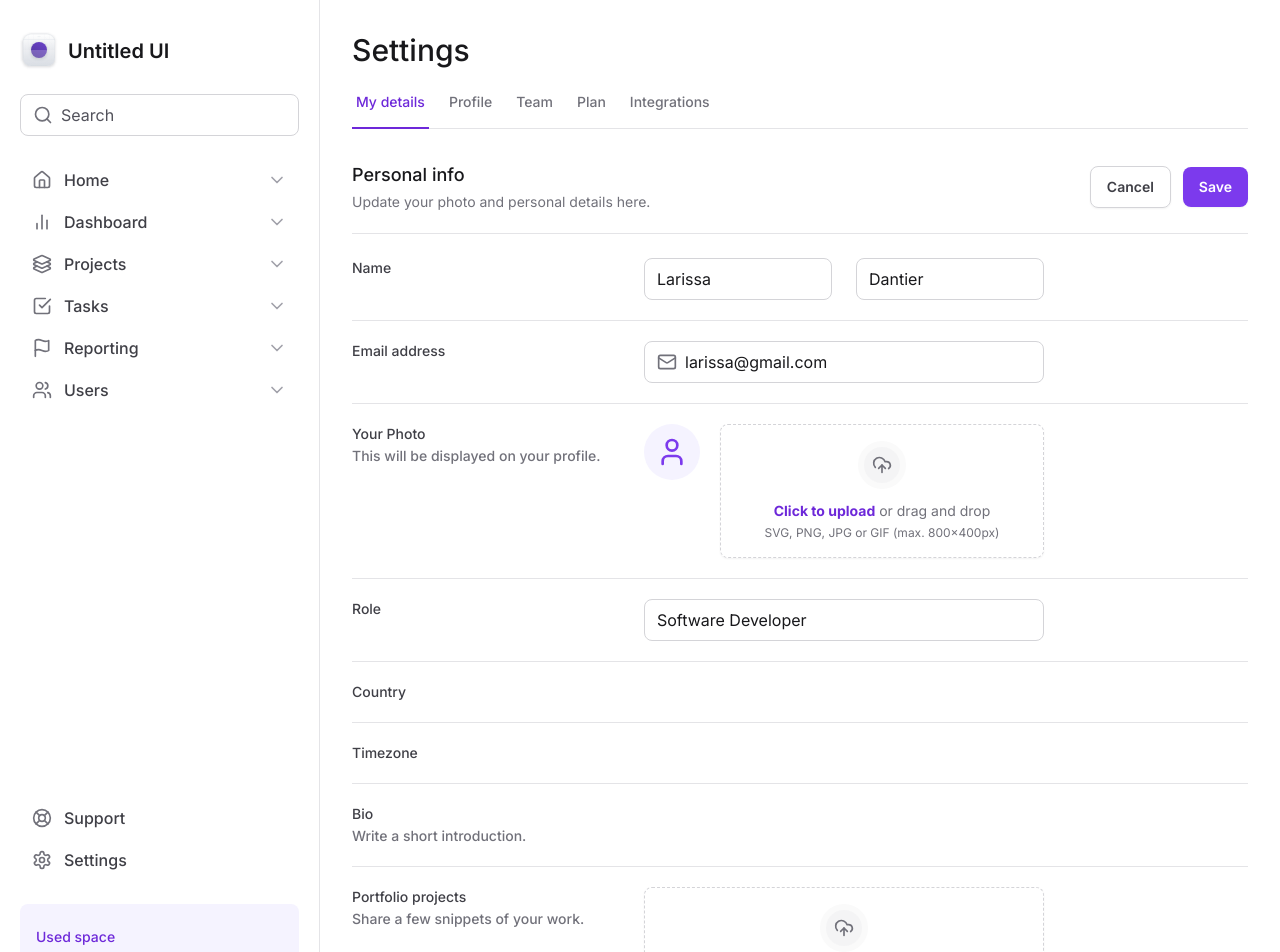
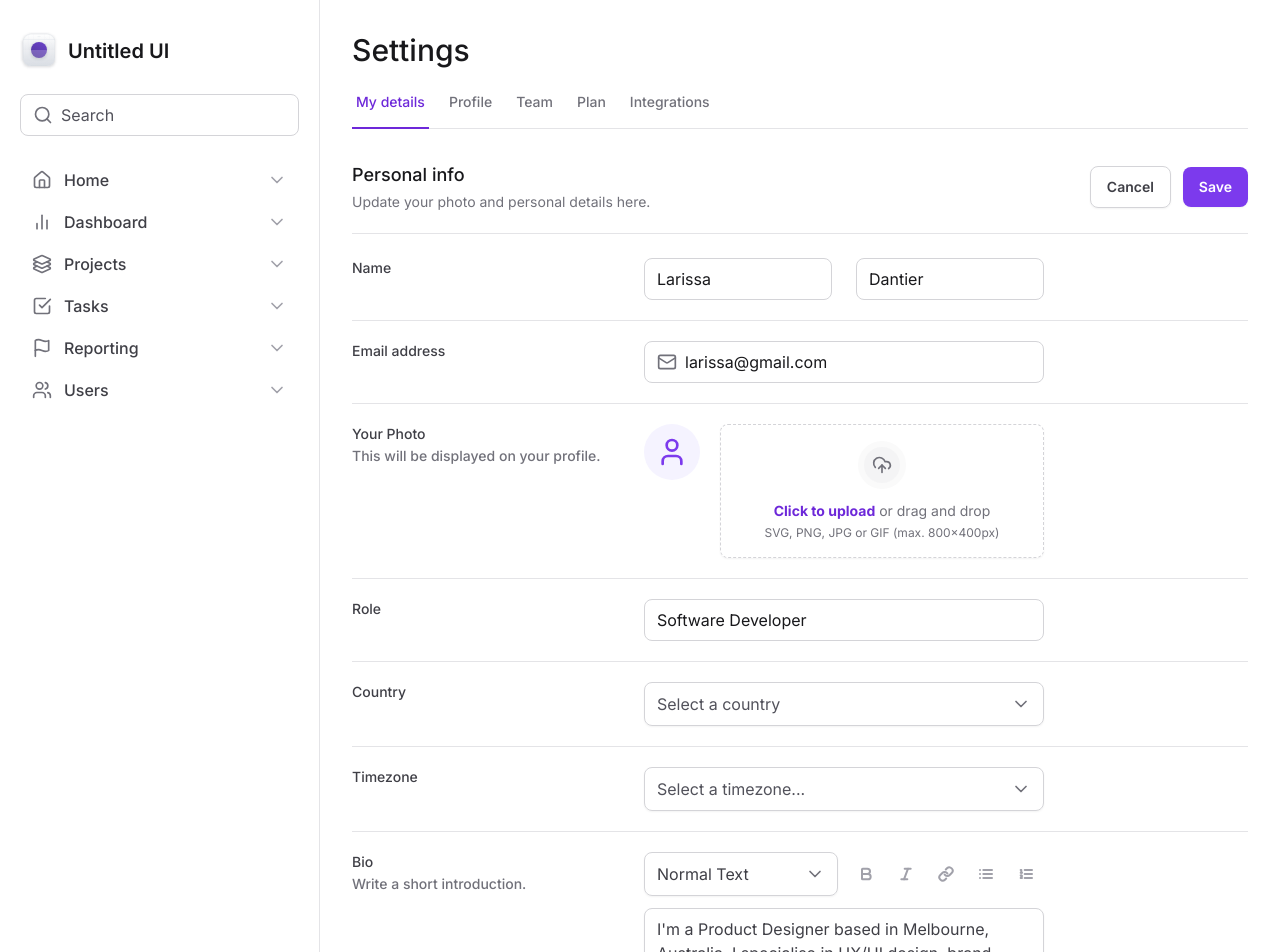
Before and after one commit to larissadantier/tailwind-next, a Next.js app: page / in a window 1280 px wide. Shown: the top 952 px of the page. Built offline with nearby package versions, Linux system fonts and the light colour scheme.

Commit message:
feat: add select and textarea

```diff
--- a/package.json
+++ b/package.json
@@ -9,6 +9,7 @@
     "lint": "next lint"
   },
   "dependencies": {
+    "@radix-ui/react-select": "^2.0.0",
     "@radix-ui/react-tabs": "^1.0.4",
     "clsx": "^2.1.1",
     "framer-motion": "^11.2.10",
--- a/src/app/page.tsx
+++ b/src/app/page.tsx
@@ -1,8 +1,11 @@
-import { Mail } from 'lucide-react'
+import { Bold, Italic, Link, List, ListOrdered, Mail } from 'lucide-react'
 import { SettingsTabs } from '@/components/SettingsTabs'
 import { InputRoot, InputPrefix, InputControl } from '@/components/Form/input'
 
 import * as FileInput from '@/components/Form/FileInput'
+import { Select } from '@/components/Form/Select'
+import { SelectItem } from '@/components/Form/Select/SelectItem'
+import { TextArea } from '@/components/Form/TextArea'
 
 export default function Home() {
   return (
@@ -115,7 +118,10 @@
               Country
             </label>
 
-            <div />
+            <Select placeholder="Select a country">
+              <SelectItem value="BR" text="Brazil" />
+              <SelectItem value="US" text="United States" />
+            </Select>
           </div>
 
           <div className="grid grid-cols-form gap-3 pt-5">
@@ -126,7 +132,13 @@
               Timezone
             </label>
 
-            <div />
+            <Select placeholder="Select a timezone...">
+              <SelectItem
+                value="utc8"
+                text="Pacific Standard Time (UTC-08:00)"
+              />
+              <SelectItem value="utc3" text="America São Paulo (UTC-03:00)" />
+            </Select>
           </div>
 
           <div className="grid grid-cols-form gap-3 pt-5">
@@ -137,7 +149,63 @@
               </span>
             </label>
 
-            <div />
+            <div className="space-y-3">
+              <div className="grid grid-cols-2 gap-3">
+                <Select placeholder="" defaultValue="normal">
+                  <SelectItem
+                    value="normal"
+                    defaultChecked
+                    text="Normal Text"
+                  />
+                  <SelectItem value="md" text="Markdown" />
+                </Select>
+
+                <div className="flex items-center gap-2">
+                  <button
+                    type="button"
+                    className="rounded-md p-2 hover:bg-zinc-50"
+                  >
+                    <Bold className="size-4 text-zinc-400" strokeWidth={3} />
+                  </button>
+
+                  <button
+                    type="button"
+                    className="rounded-md p-2 hover:bg-zinc-50"
+                  >
+                    <Italic className="size-4 text-zinc-400" strokeWidth={3} />
+                  </button>
+
+                  <button
+                    type="button"
+                    className="rounded-md p-2 hover:bg-zinc-50"
+                  >
+                    <Link className="size-4 text-zinc-400" strokeWidth={3} />
+                  </button>
+
+                  <button
+                    type="button"
+                    className="rounded-md p-2 hover:bg-zinc-50"
+                  >
+                    <List className="size-4 text-zinc-400" strokeWidth={3} />
+                  </button>
+
+                  <button
+                    type="button"
+                    className="rounded-md p-2 hover:bg-zinc-50"
+                  >
+                    <ListOrdered
+                      className="size-4 text-zinc-400"
+                      strokeWidth={3}
+                    />
+                  </button>
+                </div>
+              </div>
+
+              <TextArea
+                id="bio"
+                defaultValue="I'm a Product Designer based in Melbourne, Australia. I specialise in UX/UI design, brand strategy, and Webflow development."
+              />
+            </div>
           </div>
 
           <div className="grid grid-cols-form gap-3 pt-5">
--- /dev/null
+++ b/src/components/Form/Select/SelectItem.tsx
@@ -0,0 +1,21 @@
+'use client'
+import { Check } from 'lucide-react'
+import * as Select from '@radix-ui/react-select'
+
+export type SelectItemProps = Select.SelectItemProps & {
+  text: string
+}
+
+export function SelectItem({ text, ...props }: SelectItemProps) {
+  return (
+    <Select.Item
+      className="flex cursor-pointer items-center justify-between gap-2 px-3 py-2.5 outline-none data-[highlighted]:bg-zinc-50"
+      {...props}
+    >
+      <Select.ItemText className="text-black">{text}</Select.ItemText>
+      <Select.ItemIndicator>
+        <Check className="size-4 text-violet-500" />
+      </Select.ItemIndicator>
+    </Select.Item>
+  )
+}
--- /dev/null
+++ b/src/components/Form/Select/index.tsx
@@ -0,0 +1,36 @@
+'use client'
+import { ChevronDown } from 'lucide-react'
+import * as SelectPrimitive from '@radix-ui/react-select'
+import { ReactNode } from 'react'
+
+export interface SelectProps extends SelectPrimitive.SelectProps {
+  children: ReactNode
+  placeholder: string
+}
+
+export function Select({ children, placeholder, ...props }: SelectProps) {
+  return (
+    <SelectPrimitive.Root {...props}>
+      <SelectPrimitive.Trigger className="flex h-11 w-full items-center justify-between gap-2 rounded-lg border border-zinc-300 px-3 py-2 shadow-sm outline-none data-[placeholder]:text-zinc-600">
+        <SelectPrimitive.Value
+          className="text-black"
+          placeholder={placeholder}
+        />
+        <SelectPrimitive.Icon>
+          <ChevronDown className="h-5 w-5 text-zinc-500" />
+        </SelectPrimitive.Icon>
+      </SelectPrimitive.Trigger>
+
+      <SelectPrimitive.Portal>
+        <SelectPrimitive.Content
+          side="bottom"
+          position="popper"
+          sideOffset={8}
+          className="z-10 w-[--radix-select-trigger-width] overflow-hidden rounded-lg border border-zinc-200 bg-white shadow-sm"
+        >
+          <SelectPrimitive.Viewport>{children}</SelectPrimitive.Viewport>
+        </SelectPrimitive.Content>
+      </SelectPrimitive.Portal>
+    </SelectPrimitive.Root>
+  )
+}
--- /dev/null
+++ b/src/components/Form/TextArea.tsx
@@ -0,0 +1,12 @@
+import { ComponentProps } from 'react'
+
+export type TextAreaProps = ComponentProps<'textarea'>
+
+export function TextArea(props: TextAreaProps) {
+  return (
+    <textarea
+      className="min-h-[120px] w-full resize-y rounded-lg border border-zinc-300 px-3 py-2 shadow-sm"
+      {...props}
+    />
+  )
+}
```
Also changed, not shown: 1 other file (tests, documents, lock files or other folders).
